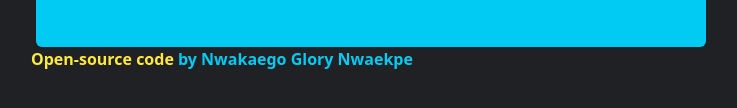
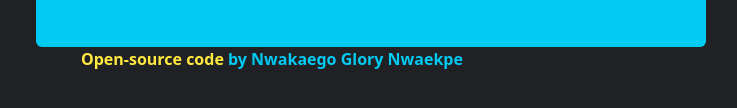
Before and after one commit to Nwakaego-Ego/weather-app-main, a plain HTML site: page index.html in a window 1280 px wide. Shown: the part 498-606 px from the top of the page, without its empty margins (269-1006 px from the left). Drawn offline with nearby package versions, Linux system fonts and the light colour scheme; no server answers.

Commit message:
Update css

```diff
--- a/styles.css
+++ b/styles.css
@@ -210,7 +210,7 @@ a {
   color: #515151;
   font-weight: 900;
   /* width: 50%; */
-  margin-left: 270px;
+  margin-left: 340px;
   background-color: #202124;
 }
 
@@ -230,7 +230,9 @@ a {
 }
 
 .source-div {
+  position: relative;
   right: 20px;
+  /* width: 70%; */
 }
 
 .source-link {
```
